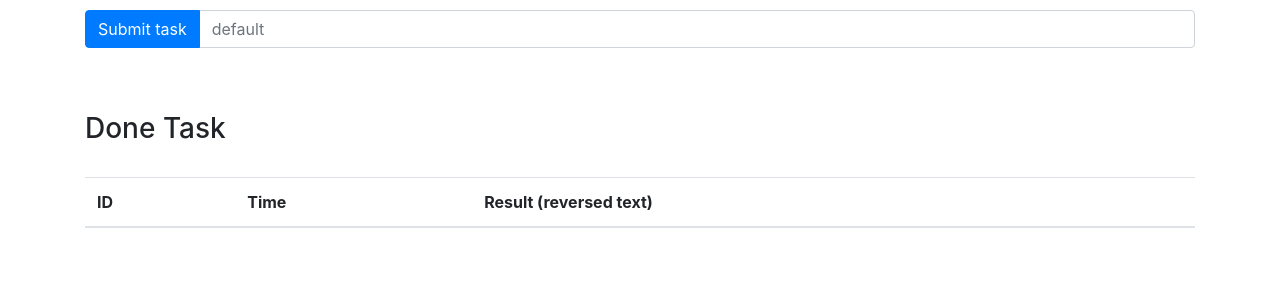
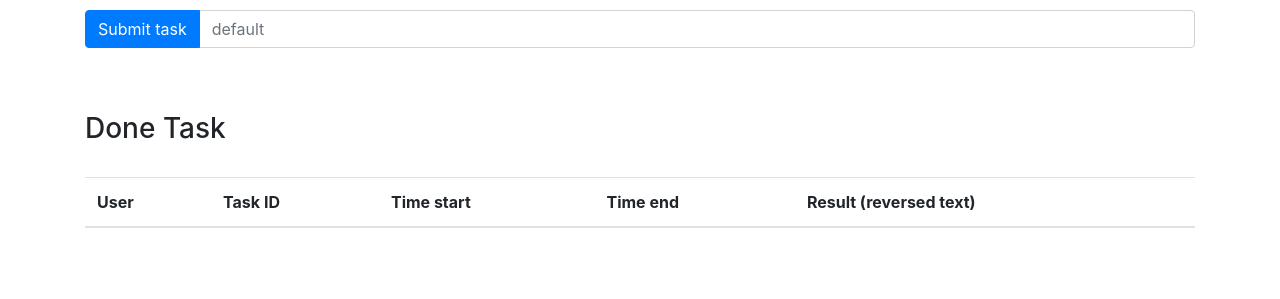
Before and after one commit to vagechirkov/Creative-AI, a FastAPI app: page / in a window 1280 px wide. Shown: the part 169-468 px from the top of the page. Run offline with FastAPI, Linux system fonts and the light colour scheme; lists and menus that the app fills with data are empty; parts of the project's set-up code (start-up, migrations or seed data) failed here and were passed over.

Commit message:
update frontend app and routes

```diff
--- a/backend/app/routes/generate.py
+++ b/backend/app/routes/generate.py
@@ -13,8 +13,8 @@ logger = logging.getLogger(__name__)
 generate_router = APIRouter()
 
 
-@generate_router.get("/{generate_query}")
-async def get_image(generate_query: str):
+@generate_router.get("/{user_id}/{generate_query}")
+async def get_image(user_id: str, generate_query: str):
     task = generate_image.apply_async((generate_query, 10),
                                       queue=config.TASK_QUEUE)
     logger.info(f"Task ID: {task.id}")
--- a/backend/app/static/main.js
+++ b/backend/app/static/main.js
@@ -1,12 +1,17 @@
+const user_id = Math.floor(Math.random() * 10000);
+
 function handleClick() {
     const text = document.getElementById('promptText').value || 'default';
     const bnt = document.getElementById('promptButton');
+
+    const date = new Date();
+    const time_start = date.toLocaleTimeString();
 
     // Disable the button to prevent multiple clicks
     bnt.disabled = true;
 
 
-    fetch(`/generate/${text}`, {
+    fetch(`/generate/${user_id}/${text}`, {
         method: 'GET',
         headers: {
             'Content-Type': 'application/json'
@@ -16,11 +21,13 @@ function handleClick() {
         .then(res => {
             console.log(res)
             const date = new Date();
-            const time = date.toLocaleTimeString();
+            const time_end = date.toLocaleTimeString();
             const html = `
       <tr>
+        <td>${user_id}</td>
         <td>${res.task_id}</td>
-        <td>${time}</td>
+        <td>${time_start}</td>
+        <td>${time_end}</td>
         <td>${res.task_result}</td>
       </tr>`;
             const newRow = document.getElementById('tasks').insertRow(0);
--- a/backend/app/templates/home.html
+++ b/backend/app/templates/home.html
@@ -26,8 +26,10 @@
         <table class="table">
             <thead>
             <tr>
-                <th>ID</th>
-                <th>Time</th>
+                <th>User</th>
+                <th>Task ID</th>
+                <th>Time start</th>
+                <th>Time end</th>
                 <th>Result (reversed text)</th>
             </tr>
             </thead>
```
